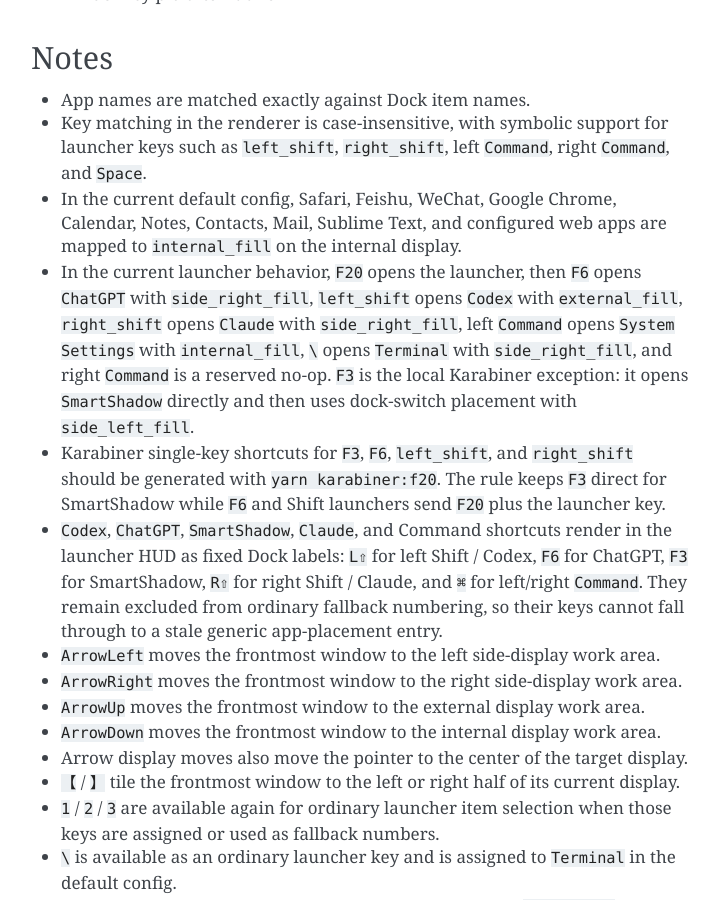
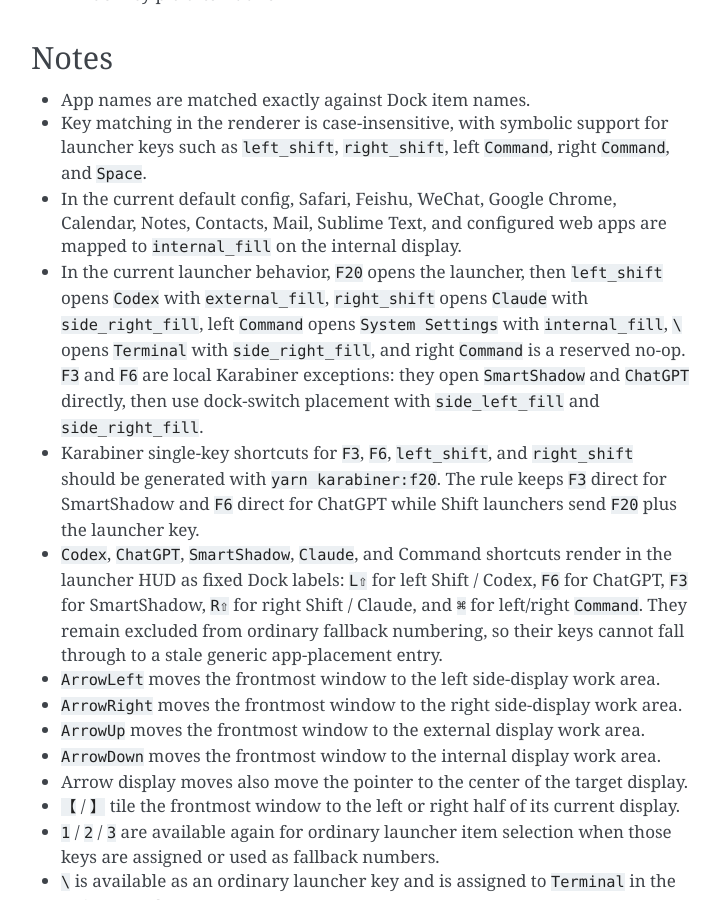
Before and after one commit to longbiaochen/dock-switch, a Sphinx documentation site: the page built from docs/configuration.rst, in a window 1280 px wide and 900 px high, scrolled down 721 px. Shown: the whole window, without its empty margins (389-1109 px from the left). Built offline with Sphinx 7.4.7, drawn with Linux system fonts in a browser that asks for light colours.

Commit message:
Make F6 launch ChatGPT directly

```diff
--- a/docs/configuration.rst
+++ b/docs/configuration.rst
@@ -28,8 +28,8 @@
 - App names are matched exactly against Dock item names.
 - Key matching in the renderer is case-insensitive, with symbolic support for launcher keys such as ``left_shift``, ``right_shift``, left ``Command``, right ``Command``, and ``Space``.
 - In the current default config, Safari, Feishu, WeChat, Google Chrome, Calendar, Notes, Contacts, Mail, Sublime Text, and configured web apps are mapped to ``internal_fill`` on the internal display.
-- In the current launcher behavior, ``F20`` opens the launcher, then ``F6`` opens ``ChatGPT`` with ``side_right_fill``, ``left_shift`` opens ``Codex`` with ``external_fill``, ``right_shift`` opens ``Claude`` with ``side_right_fill``, left ``Command`` opens ``System Settings`` with ``internal_fill``, ``\`` opens ``Terminal`` with ``side_right_fill``, and right ``Command`` is a reserved no-op. ``F3`` is the local Karabiner exception: it opens ``SmartShadow`` directly and then uses dock-switch placement with ``side_left_fill``.
-- Karabiner single-key shortcuts for ``F3``, ``F6``, ``left_shift``, and ``right_shift`` should be generated with ``yarn karabiner:f20``. The rule keeps ``F3`` direct for SmartShadow while ``F6`` and Shift launchers send ``F20`` plus the launcher key.
+- In the current launcher behavior, ``F20`` opens the launcher, then ``left_shift`` opens ``Codex`` with ``external_fill``, ``right_shift`` opens ``Claude`` with ``side_right_fill``, left ``Command`` opens ``System Settings`` with ``internal_fill``, ``\`` opens ``Terminal`` with ``side_right_fill``, and right ``Command`` is a reserved no-op. ``F3`` and ``F6`` are local Karabiner exceptions: they open ``SmartShadow`` and ``ChatGPT`` directly, then use dock-switch placement with ``side_left_fill`` and ``side_right_fill``.
+- Karabiner single-key shortcuts for ``F3``, ``F6``, ``left_shift``, and ``right_shift`` should be generated with ``yarn karabiner:f20``. The rule keeps ``F3`` direct for SmartShadow and ``F6`` direct for ChatGPT while Shift launchers send ``F20`` plus the launcher key.
 - ``Codex``, ``ChatGPT``, ``SmartShadow``, ``Claude``, and Command shortcuts render in the launcher HUD as fixed Dock labels: ``L⇧`` for left Shift / Codex, ``F6`` for ChatGPT, ``F3`` for SmartShadow, ``R⇧`` for right Shift / Claude, and ``⌘`` for left/right ``Command``. They remain excluded from ordinary fallback numbering, so their keys cannot fall through to a stale generic app-placement entry.
 - ``ArrowLeft`` moves the frontmost window to the left side-display work area.
 - ``ArrowRight`` moves the frontmost window to the right side-display work area.
--- a/docs/development.rst
+++ b/docs/development.rst
@@ -61,6 +61,6 @@
 ---------------
 
 - If the app does not respond to `F20`, verify your key remapping.
-- If the single-key launchers stop working, run ``yarn karabiner:f20`` and then ``yarn karabiner:f20:check``. Karabiner should open SmartShadow directly for ``F3``; ``F6`` and Shift launchers should send ``F20`` plus the launcher key.
+- If the single-key launchers stop working, run ``yarn karabiner:f20`` and then ``yarn karabiner:f20:check``. Karabiner should open SmartShadow directly for ``F3`` and ChatGPT directly for ``F6``; Shift launchers should send ``F20`` plus the launcher key.
 - If helper actions fail, re-check Accessibility/Privacy permissions.
 - If the app does not relaunch after build scripts, close existing instances and retry.
--- a/docs/overview.rst
+++ b/docs/overview.rst
@@ -18,9 +18,8 @@
    use the placement path, while other apps restore remembered bounds.
    ``ArrowLeft``/``ArrowRight`` move to the left/right side-display work areas,
    ``ArrowUp`` moves to the external display, ``ArrowDown`` moves to the internal
-   display, ``【``/``】`` tile the current display left/right half, and launcher keys open reserved apps through dock-switch itself: ``left_shift`` opens ``Codex`` on the external display, ``right_shift`` opens ``Claude`` on the right side display, ``F6`` opens
-   ``ChatGPT`` on the right side display, left ``Command`` opens ``System Settings`` on the internal display, ``\`` opens
-   ``Terminal`` on the right side display, and right ``Command`` is a reserved no-op. ``F3`` is a local Karabiner exception that directly opens ``SmartShadow`` and then uses dock-switch placement with ``side_left_fill``. ``Command`` shortcuts render as ``⌘`` in the HUD. ``Codex``, ``ChatGPT``, ``SmartShadow``, and ``Claude`` are excluded from the ordinary HUD
+   display, ``【``/``】`` tile the current display left/right half, and launcher keys open reserved apps through dock-switch itself: ``left_shift`` opens ``Codex`` on the external display, ``right_shift`` opens ``Claude`` on the right side display, left ``Command`` opens ``System Settings`` on the internal display, ``\`` opens
+   ``Terminal`` on the right side display, and right ``Command`` is a reserved no-op. ``F3`` and ``F6`` are local Karabiner exceptions that directly open ``SmartShadow`` and ``ChatGPT``, then use dock-switch placement with ``side_left_fill`` and ``side_right_fill``. ``Command`` shortcuts render as ``⌘`` in the HUD. ``Codex``, ``ChatGPT``, ``SmartShadow``, and ``Claude`` are excluded from the ordinary HUD
    item list, while numeric keys remain available for normal launcher selection.
 6. Display-moving arrows move the pointer to the center of the target display.
    App activation shortcuts move it to the center of the activated or placed window.
```
Also changed, not shown: AGENTS.md (+1 -1 lines), README.md (+4 -4 lines), 3 other files.
